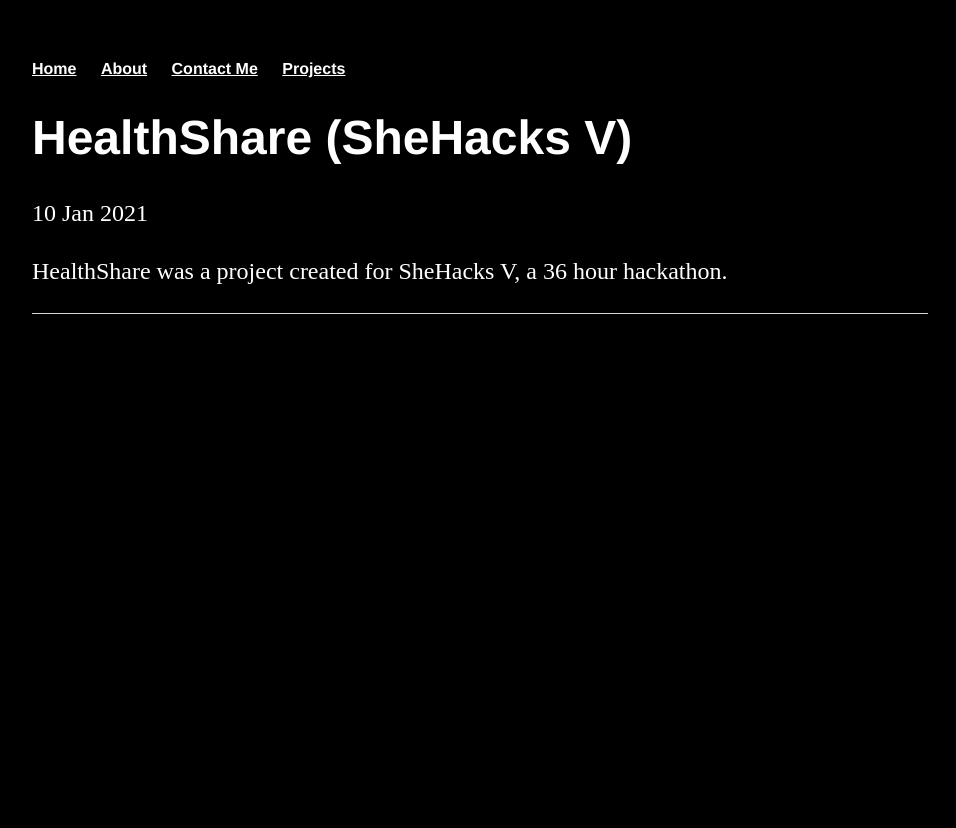
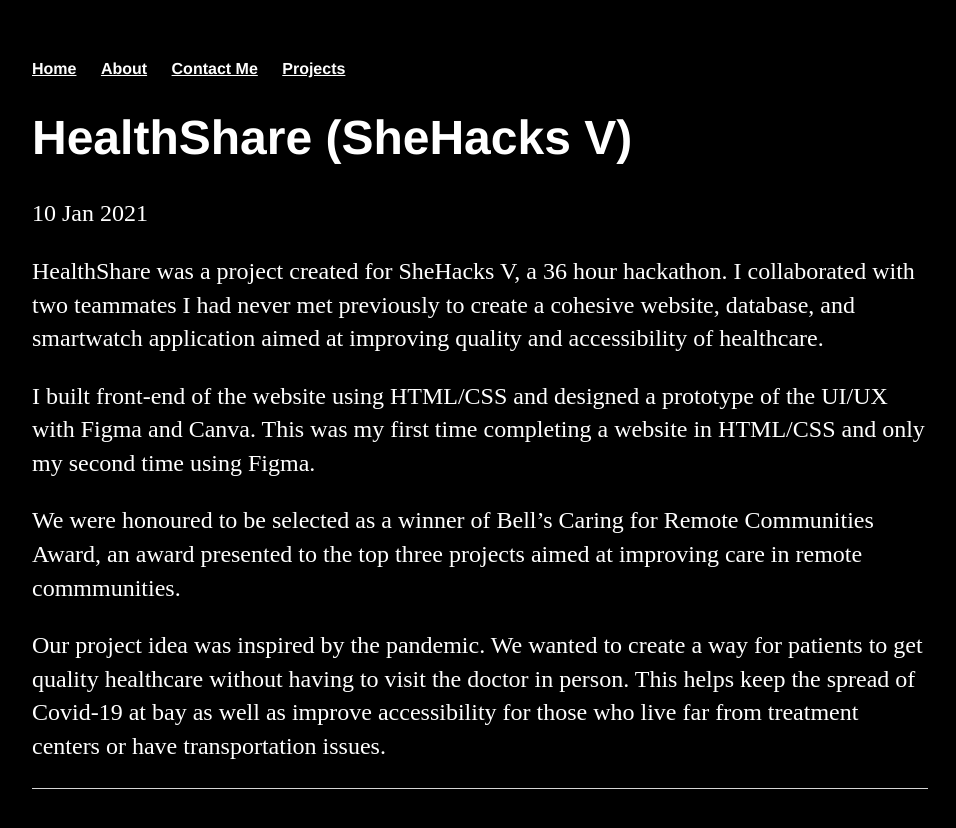
Before and after one commit to rachel-scott/rachel-scott.github.io, a Jekyll site: the page built from _posts/2021-01-10-HealthShare.md, in a window 1280 px wide. Shown: the top 828 px of the page, without its empty margins (160-1116 px from the left). Built offline with Jekyll 4.4.1, drawn with Linux system fonts in a browser that asks for light colours.

Commit message:
Update 2021-01-10-HealthShare.md

```diff
--- a/_posts/2021-01-10-HealthShare.md
+++ b/_posts/2021-01-10-HealthShare.md
@@ -4,4 +4,11 @@
 date: 2021-01-10
 ---
 
-HealthShare was a project created for SheHacks V, a 36 hour hackathon.
+HealthShare was a project created for SheHacks V, a 36 hour hackathon. I collaborated with two teammates I had never met previously to create a cohesive website, database, and smartwatch application aimed at improving quality and accessibility of healthcare.
+
+I built front-end of the website using HTML/CSS and designed a prototype of the UI/UX with Figma and Canva.
+This was my first time completing a website in HTML/CSS and only my second time using Figma.
+
+We were honoured to be selected as a winner of Bell’s Caring for Remote Communities Award, an award presented to the top three projects aimed at improving care in remote commmunities.
+
+Our project idea was inspired by the pandemic. We wanted to create a way for patients to get quality healthcare without having to visit the doctor in person. This helps keep the spread of Covid-19 at bay as well as improve accessibility for those who live far from treatment centers or have transportation issues.
```
